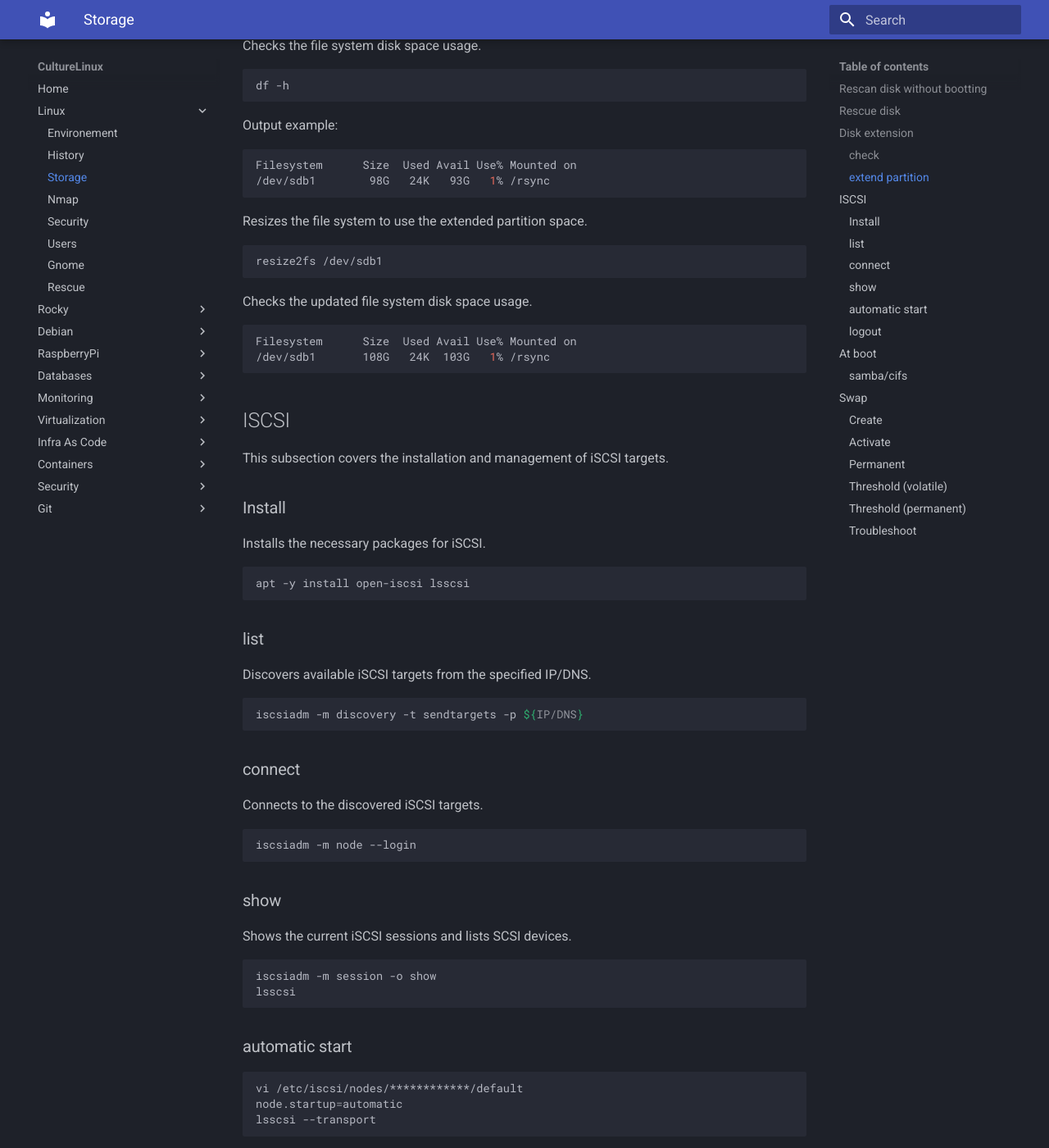
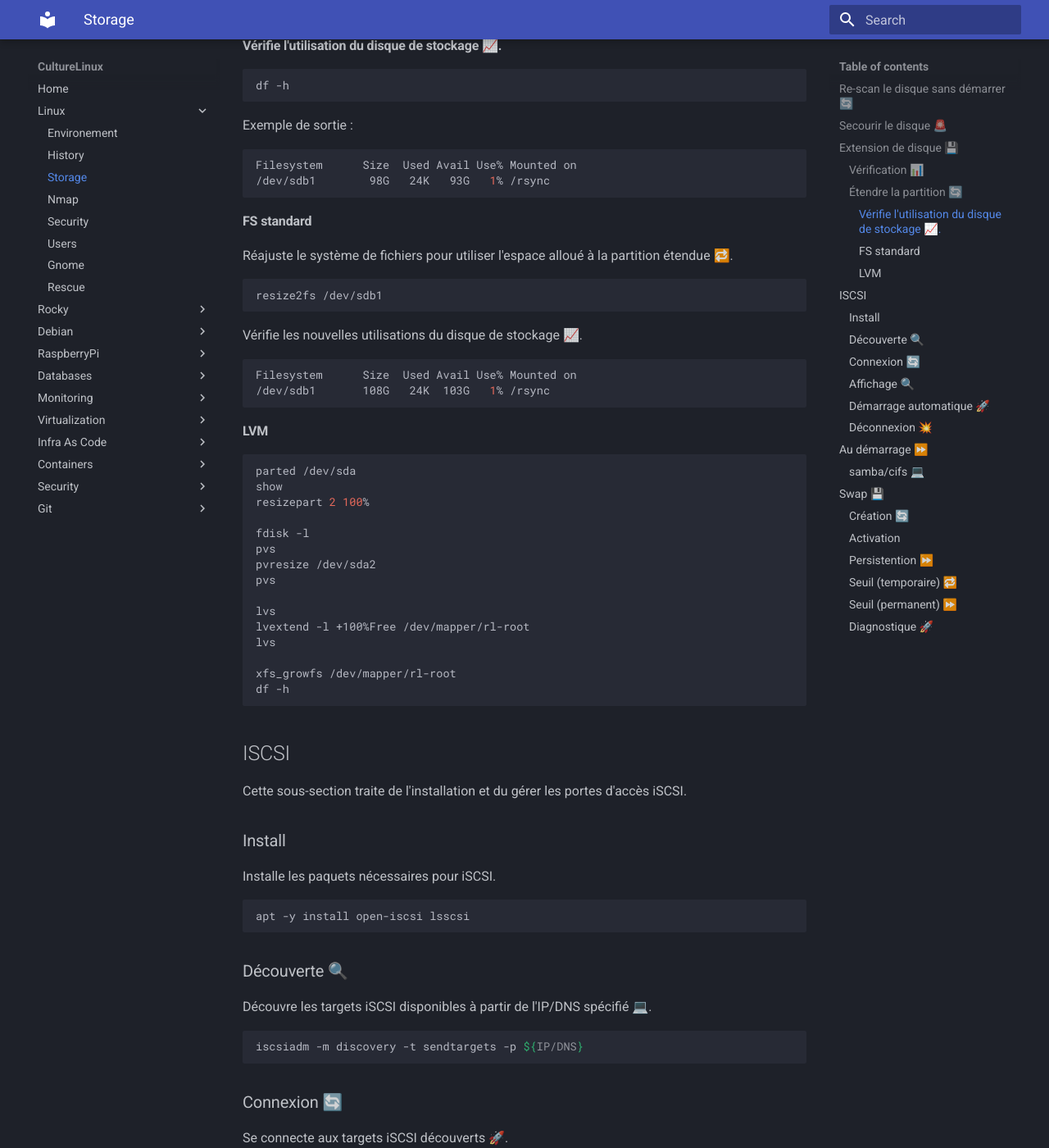
Before and after one commit to CultureLinux/doc, an MkDocs documentation site: the page built from docs/linux/storage.md, in a window 1280 px wide and 1400 px high, scrolled down 1290 px. Shown: the whole window at 82% size. Built offline with MkDocs 1.6.1 and Material for MkDocs 9.7.7, drawn with Linux system fonts in a browser that asks for light colours; some of the changed text lies outside the part shown.

Commit message:
french-ize storage

````diff
--- a/docs/linux/storage.md
+++ b/docs/linux/storage.md
@@ -1,107 +1,139 @@
 # Storage
-This section provides an overview of commands and configurations related to disk storage management.
+Cette section fournit une vue d'ensemble des commandes et des configurations relatives au gestionnaire de stockage disque.
 
-## Rescan disk without bootting
+## Re-scan le disque sans démarrer 🔄
     echo "- - -" | tee /sys/class/scsi_host/host*/scan
 
-## Rescue disk
+## Secourir le disque 🚨
     dd if=/dev/sdc of=/home/mako/damaged_P300_disk.img bs=64K conv=noerror,sync
 
-## Disk extension
-This subsection explains how to check and extend disk partitions.
+## Extension de disque 💾
+Cette sous-section explique comment vérifier et étendre les partitions disques.
 
-### check
-Checks the current disk and partition sizes.
+### Vérification 📊
+Vérifie la taille actuelle du disque et des partitions.
 ```sh
 lsblk
 ```
-Output example:
+Exemple de sortie :
+
 ```sh
 NAME    MAJ:MIN RM  SIZE RO TYPE MOUNTPOINTS
 sdb       8:16   0  110G  0 disk
 └─sdb1    8:17   0  100G  0 part /rsync
 ```
 
-### extend partition
-Explains how to extend the partition size.
+### Étendre la partition 🔄
+Explique comment étendre la taille de la partition.
+
 ```sh
-growpart -N /dev/sdb 1
+growpart -N /dev/sdb 1  #dry-run
 growpart /dev/sdb 1
 ```
-Checks the updated partition sizes.
+Vérifie les nouvelles tailles des partitions.
 ```sh
 lsblk
 ```
-Output example:
+Exemple de sortie :
 ```sh
 NAME    MAJ:MIN RM  SIZE RO TYPE MOUNTPOINTS
 sdb       8:16   0  110G  0 disk
 └─sdb1    8:17   0  110G  0 part /rsync
 ```
-Checks the file system disk space usage.
+
+#### Vérifie l'utilisation du disque de stockage 📈.
+
 ```sh
 df -h
 ```
-Output example:
+Exemple de sortie :
 ```sh
 Filesystem      Size  Used Avail Use% Mounted on
 /dev/sdb1        98G   24K   93G   1% /rsync
 ```
-Resizes the file system to use the extended partition space.
+
+#### FS standard
+
+Réajuste le système de fichiers pour utiliser l'espace alloué à la partition étendue 🔁.
 ```sh
 resize2fs /dev/sdb1
 ```
-Checks the updated file system disk space usage.
+Vérifie les nouvelles utilisations du disque de stockage 📈.
 ```sh
 Filesystem      Size  Used Avail Use% Mounted on
 /dev/sdb1       108G   24K  103G   1% /rsync
 ```
 
+#### LVM
+```sh
+parted /dev/sda
+show
+resizepart 2 100%
+
+fdisk -l
+pvs
+pvresize /dev/sda2
+pvs
+
+lvs
+lvextend -l +100%Free /dev/mapper/rl-root
+lvs
+
+xfs_growfs /dev/mapper/rl-root
+df -h
+```
+
 ## ISCSI
-This subsection covers the installation and management of iSCSI targets.
+Cette sous-section traite de l'installation et du gérer les portes d'accès iSCSI.
 
 ### Install
-Installs the necessary packages for iSCSI.
+Installe les paquets nécessaires pour iSCSI.
 ```sh
 apt -y install open-iscsi lsscsi
 ```
 
-### list
-Discovers available iSCSI targets from the specified IP/DNS.
+### Découverte 🔍
+Découvre les targets iSCSI disponibles à partir de l'IP/DNS spécifié 💻.
+
 ```sh
 iscsiadm -m discovery -t sendtargets -p ${IP/DNS}
 ```
 
-### connect
-Connects to the discovered iSCSI targets.
+### Connexion 🔄
+Se connecte aux targets iSCSI découverts 🚀.
+
 ```sh
 iscsiadm -m node --login
 ```
 
-### show
-Shows the current iSCSI sessions and lists SCSI devices.
+### Affichage 🔍
+Affiche les sessions iSCSI actives et listes des périphériques SCSI 💻.
+
 ```sh
 iscsiadm -m session -o show
 lsscsi
 ```
 
-### automatic start
+### Démarrage automatique 🚀
 ```sh
 vi /etc/iscsi/nodes/************/default
 node.startup=automatic
 lsscsi --transport
 ```
 
-### logout
-Logout from iSCSI targets.
+### Déconnexion 💥
+Déconnecte des targets iSCSI 🚀.
 ```sh
 iscsiadm --mode node --target ${IQN} --portal ${IP/DNS} --logout
 iscsiadm --mode node --logoutall=all
 ```
 
 
-## At boot
-### samba/cifs
+## Au démarrage ⏩
+### samba/cifs 💻
+
+Installe les paquets nécessaires pour Samba.
+
 ```sh
 apt install  samba-common smbclient samba-common-bin smbclient  cifs-utils
 ```
@@ -115,23 +147,32 @@ password=SMBpassword
 //192.168.1.10/SMB_share_name   /mnt/nas      cifs    uid=0,credentials=/root/.rasp,iocharset=utf8,vers=3.0,noperm,noserverino,nofail  0 0
 ```
 
-## Swap
-### Create
+## Swap 💾
+### Création 🔄
+Crée un fichier swap de 2 Go.
+
     fallocate -l 2G /swap
     chmod 600 /swap
     mkswap /swap
-### Activate
+### Activation
     swapon /swap
     swapon --show
-### Permanent
+### Persistention ⏩
     cp /etc/fstab /etc/fstab.bak
     echo '/swap none swap sw 0 0' | tee -a /etc/fstab
-### Threshold (volatile)
-    cat /proc/sys/vm/swappiness
-    sysctl vm.swappiness=10
-### Threshold (permanent)
+### Seuil (temporaire) 🔁
+
+Vérifie la valeur actuelle du paramètre swapiness.
+```sh
+cat /proc/sys/vm/swappiness
+sysctl vm.swappiness=10
+```
+### Seuil (permanent) ⏩
     vi /etc/sysctl.conf
     vm.swappiness=10
     sysctl -p
-### Troubleshoot
-    apt install smem
+### Diagnostique 🚀
+Installe la commande smem pour surveiller les ressources utilisées.
+```sh
+apt install smem
+```
````
Also changed, not shown: docs/rocky/storage.md (deleted, +0 -22 lines).
